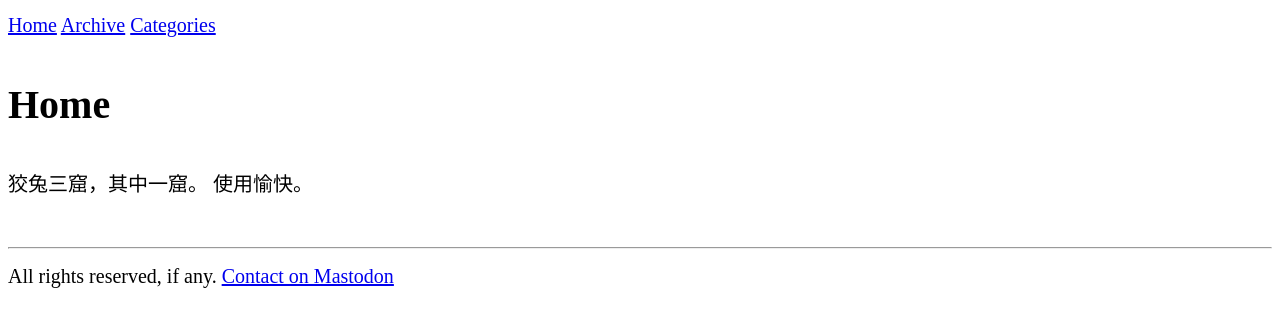
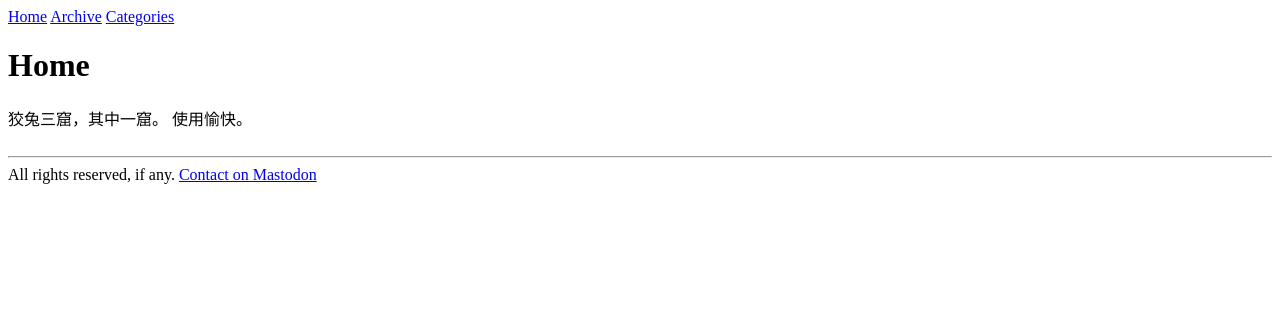
Before and after one commit to ArcticHayasi/no-to, a Jekyll site: the page built from index.html, in a window 1280 px wide. Shown: the top 327 px of the page. Built offline with Jekyll 4.4.1, drawn with Linux system fonts in a browser that asks for light colours; some web fonts are replaced; the list of posts is cut into pages by our own code.

Commit message:
Update style.css

```diff
--- a/css/style.css
+++ b/css/style.css
@@ -1,20 +1,3 @@
-@font-face {
-    font-family: "hydra";
-    src: url('/RuiZiYunZiKuKaiTiGBK.ttf') format('truetype');
-}
-
-head {
-    font-family: "hydra";
-    font-size: 28px;
-    line-height: 1.75;
-}
-
-body {
-    font-family: "hydra";
-    font-size: 20px;
-    line-height: 1.75;
-}
-
 li.post{
     display: block;
     padding-top: 1rem;
```
